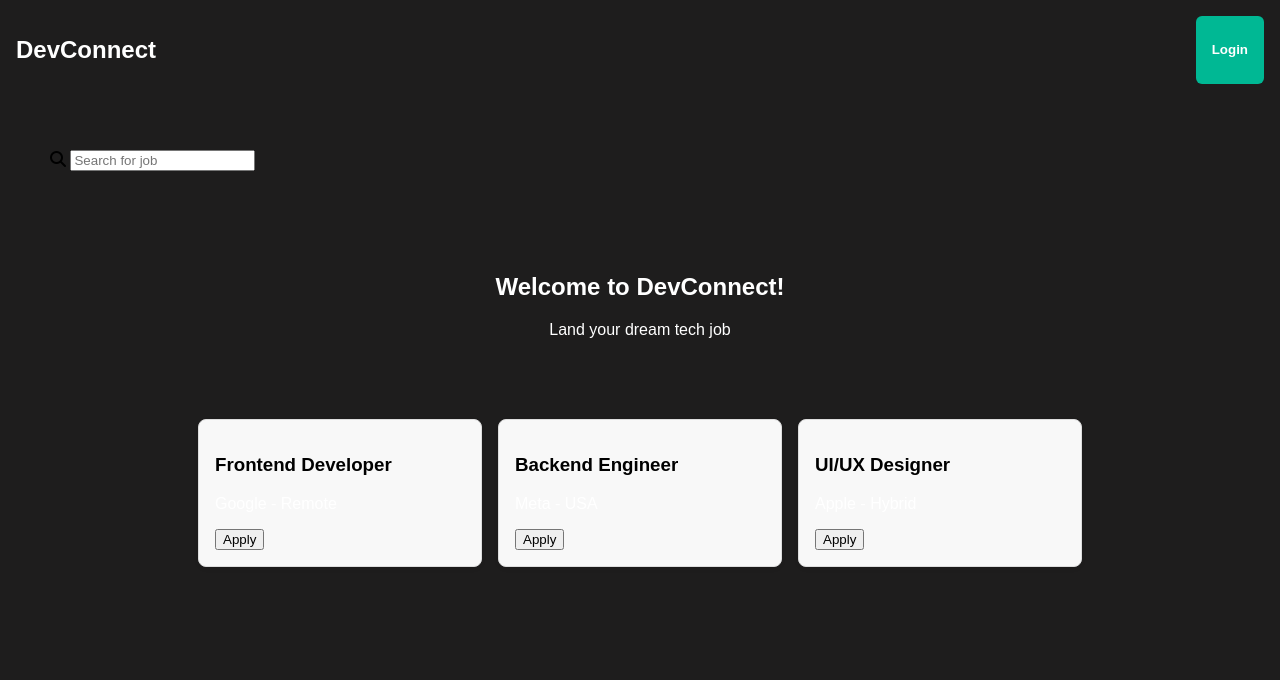
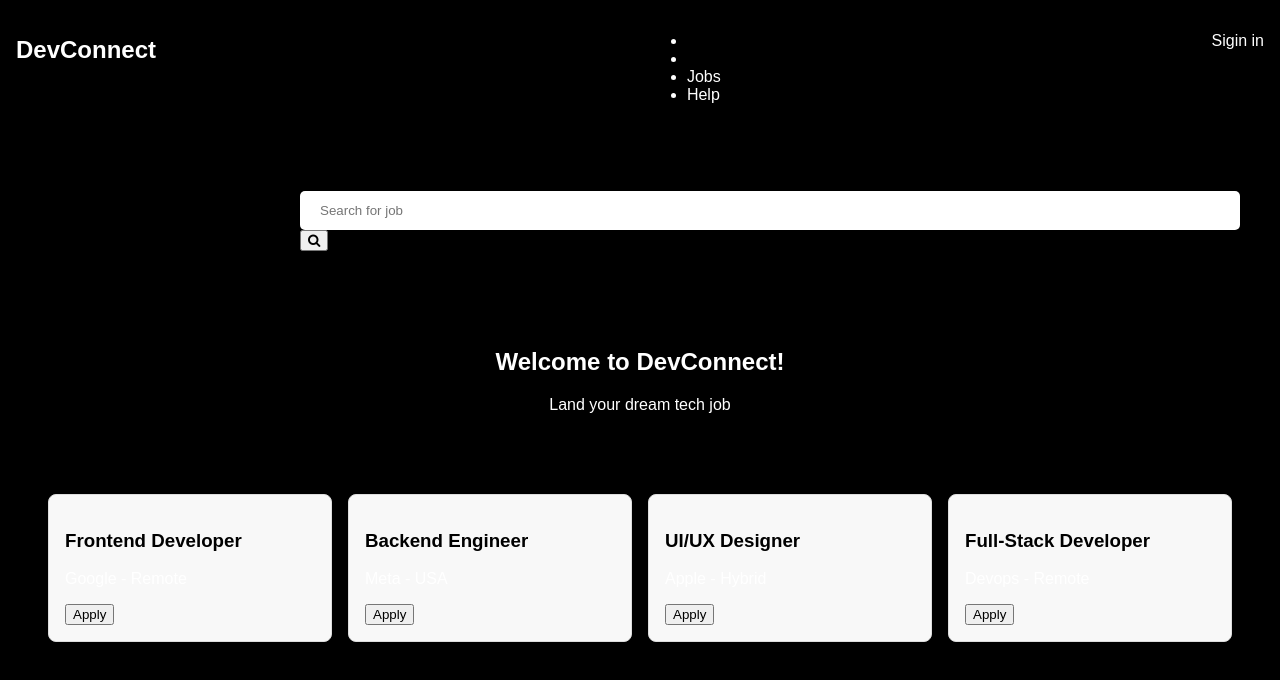
Before and after one commit to Kbruce01/devconnect, a plain HTML site: page index.html in a window 1280 px wide. Drawn offline with Linux system fonts and the light colour scheme.

Commit message:
a card and some petty styles on search button

```diff
--- a/Scripts/script.js
+++ b/Scripts/script.js
@@ -2,7 +2,8 @@ document.addEventListener("DOMContentLoaded", () => {
   const jobs = [
     { title: "Frontend Developer", company: "Google", location: "Remote" },
     { title: "Backend Engineer", company: "Meta", location: "USA" },
-     { title: "UI/UX Designer", company: "Apple", location: "Hybrid" },
+    { title: "UI/UX Designer", company: "Apple", location: "Hybrid" },
+    { title: "Full-Stack Developer", company: "Devops", location: "Remote"},
   ];
 
   const container = document.getElementById("jobsContainer");
--- a/Styles/style.css
+++ b/Styles/style.css
@@ -2,11 +2,10 @@ body {
   font-family: sans-serif;
   margin: 0;
   padding: 0;
-  background: #1e1d1d;
+  background-color: black;
 }
 
 nav {
-  color: #fff;
   padding: 1rem;
   display: flex;
   justify-content: space-between;
@@ -17,7 +16,7 @@ header {
   text-align: center;
 }
 
-h2, p {
+h2, h1, p {
     color: white;
 }
 
@@ -36,14 +35,7 @@ h1 {
 }
 
 .login-btn {
-  background-color: #00b894;
-  color: white;
-  border: none;
-  padding: 0.5rem 1rem;
-  border-radius: 6px;
-  font-weight: bold;
-  cursor: pointer;
-  transition: background-color 0.2s ease-in-out;
+
 }
 
 .login-btn:hover {
@@ -59,8 +51,25 @@ h1 {
   box-shadow: 0 2px 5px rgba(0, 0, 0, 0.05);
 }
 
-    .search-container {
-      position: relative;
-      width: 300px;
-      margin: 50px;
-    }
+.search-container {
+  position: relative;
+  width: 300px;
+  margin: 50px;
+  margin-left: 300px;
+  top: 5px;
+}
+
+.input-btn {
+  padding: 12px 20px;
+  border-radius: 5px;
+  border: none;
+  width: 900px;
+}
+
+.search-icon {
+  padding: 12px 20px;
+}
+
+li {
+  color: white;
+}
--- a/index.html
+++ b/index.html
@@ -5,17 +5,31 @@
         <meta name="viewport" content="width=device-width, initial-scale=1.0" />
         <title>DevConnect</title>
         <link rel="stylesheet" href="/Styles/style.css" />
+        <link rel="stylesheet" href="https://cdnjs.cloudflare.com/ajax/libs/font-awesome/4.7.0/css/font-awesome.min.css">
+
     </head>
     <body>
         <nav>
             <h1>DevConnect</h1>
-            <button id="loginBtn" class="login-btn">Login</button>
+            <ul>
+                <li></li>
+                <li></li>
+                <li>Jobs</li>
+                <li>Help</li>
+            </ul>
+            <p>Sigin in</p>
         </nav>
 
 
         <div class="search-container">
-            <i class="fas fa-search search-icon"></i>
-            <input type="text" placeholder="Search for job" id="job-search" />
+            <input
+                type="text" placeholder="Search for job"
+                id="job-search"
+                class="input-btn"
+            />
+            <button search-icon>
+                <i class="fa fa-search"></i>
+            </button>
         </div>
 
         <header>
@@ -25,7 +39,7 @@
 
         <section id="jobsContainer"></section>
 
-        <script src="https://kit.fontawesome.com/a076d05399.js" crossorigin="anonymous"></script>
+
         <script src="/Scripts/script.js"></script>
     </body>
 </html>
```
